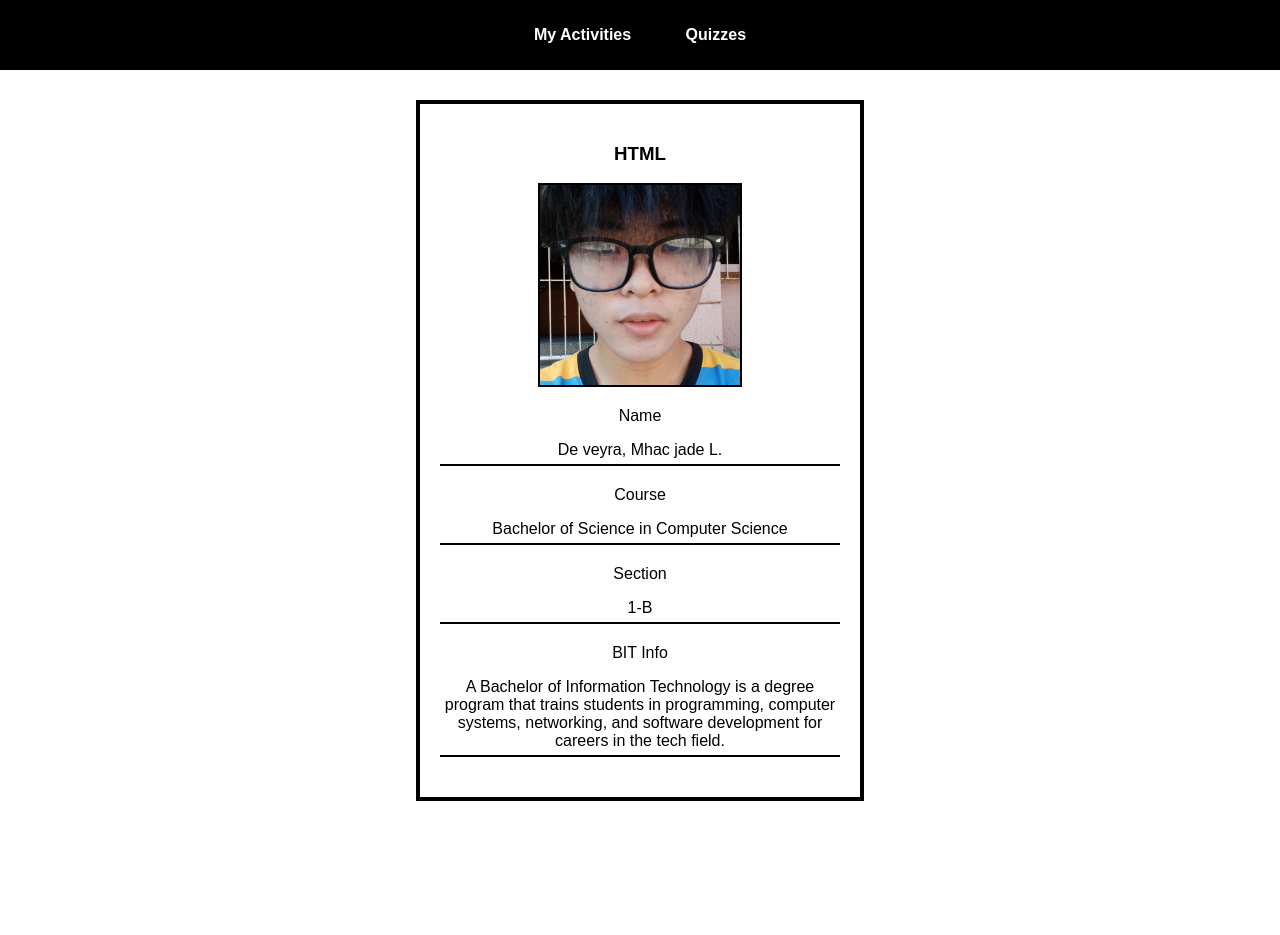
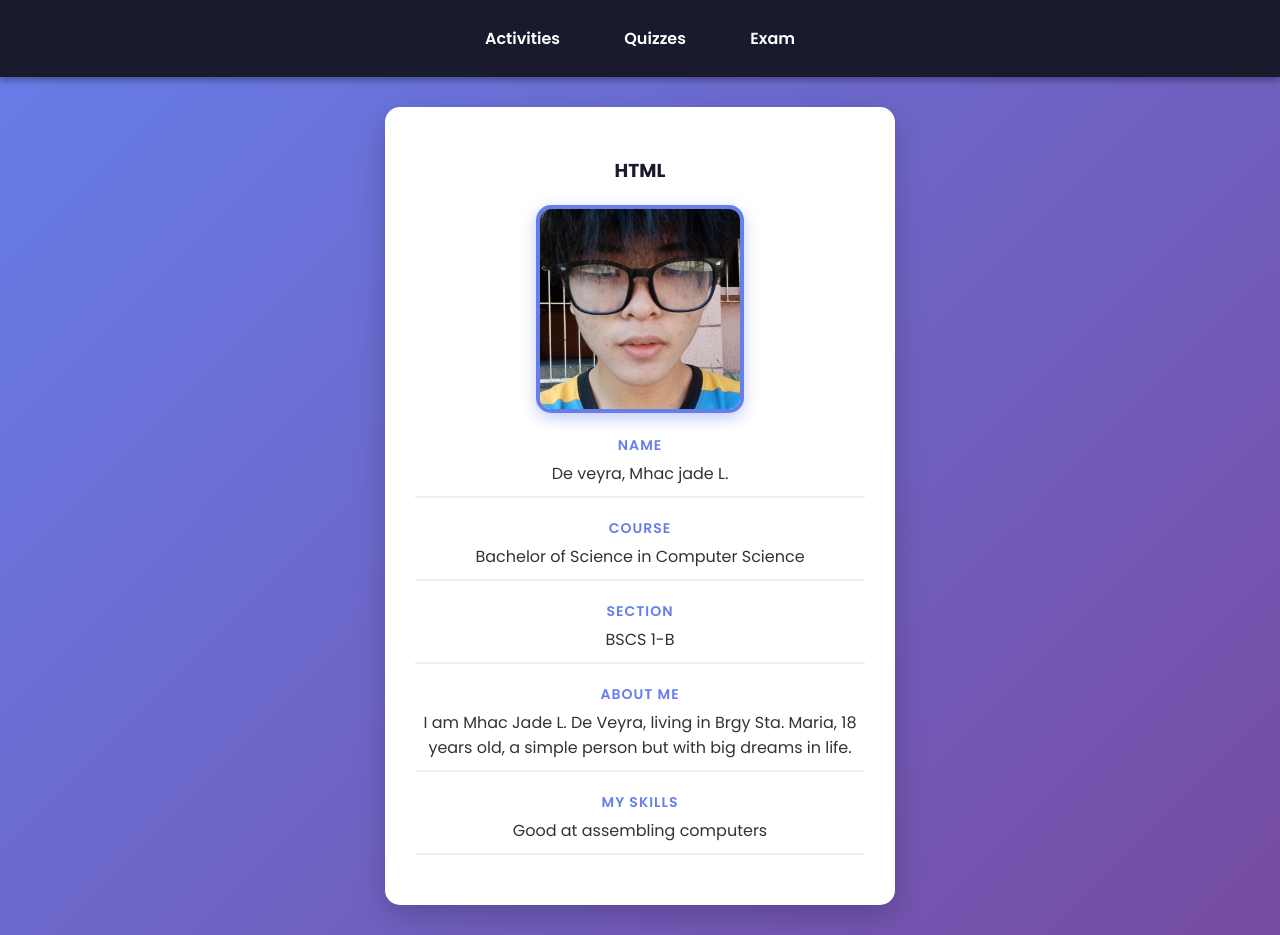
Before and after one commit to mhacjadedeveyra-oss/BSCS1B, a plain HTML site: page index.html in a window 1280 px wide. Before the commit the page ends 831 px from the top, so only its background shows below. Drawn offline with Linux system fonts and the light colour scheme.

Commit message:
Update index.html

```diff
--- a/index.html
+++ b/index.html
@@ -2,94 +2,178 @@
 <html>
 <head>
 <title>Profile</title>
-
+<link rel="stylesheet" href="navbar.css">
 <style>
 
+    @import url('https://fonts.googleapis.com/css2?family=Poppins:wght@400;600;700&display=swap');
+
     body {
-  font-family: Arial, sans-serif;
+        font-family: 'Poppins', Arial, sans-serif;
         margin: 0;
+        background: linear-gradient(135deg, #667eea 0%, #764ba2 100%);
+        min-height: 100vh;
     }
-
    .navbar {
-  background-color: black;
+        background-color: #1a1a2e;
         padding: 12px 0;
         text-align: center;
+        box-shadow: 0 4px 6px rgba(0,0,0,0.3);
     }
-
    .navbar a {
         color: white;
         text-decoration: none;
         padding: 14px 25px;
-  font-weight: bold;
+        font-weight: 600;
         display: inline-block;
+        cursor: pointer;
+        transition: all 0.3s ease;
+        border-radius: 5px;
+        margin: 0 5px;
     }
-
    .navbar a:hover {
-  background-color: gray;
+        background-color: #e94560;
+        transform: translateY(-2px);
     }
-
+   .back-link {
+        text-align: left;
+        margin-bottom: 15px;
+        cursor: pointer;
+        font-weight: 600;
+        color: #667eea;
+        transition: all 0.2s ease;
+    }
+   .back-link:hover {
+        text-decoration: underline;
+        color: #e94560;
+        transform: translateX(-3px);
+    }
    .container {
         width: 90%;
-  max-width: 400px;
+        max-width: 450px;
         margin: 30px auto;
-  border: 4px solid black;
-  padding: 20px;
+        background: white;
+        border: none;
+        border-radius: 15px;
+        padding: 30px;
         text-align: center;
+        box-shadow: 0 10px 30px rgba(0,0,0,0.2);
+        animation: fadeIn 0.5s ease;
     }
-
-
+    @keyframes fadeIn {
+        from { opacity: 0; transform: translateY(20px); }
+        to { opacity: 1; transform: translateY(0); }
+    }
    .box {
         width: 300px;
         border: 4px solid black;
         padding: 20px;
         text-align: center;
     }
-
     img {
         width: 200px;
         height: 200px;
-  border: 2px solid black;
+        border: 4px solid #667eea;
+        border-radius: 15px;
         object-fit: cover;
+        box-shadow: 0 5px 15px rgba(102, 126, 234, 0.4);
+        transition: transform 0.3s ease;
     }
-
+    img:hover {
+        transform: scale(1.05);
+    }
+    h2, h3 {
+        color: #1a1a2e;
+        margin-bottom: 20px;
+        font-weight: 700;
+    }
+    h2 {
+        border-bottom: 3px solid violet;
+        padding-bottom: 10px;
+        display: inline-block;
+    }
+    p {
+        font-weight: 600;
+        color: #667eea;
+        margin: 15px 0 5px 0;
+        font-size: 14px;
+        text-transform: uppercase;
+        letter-spacing: 1px;
+    }
    .line {
-  border-bottom: 2px solid black;
+        border-bottom: 2px solid #f0f0f0;
         margin-bottom: 20px;
-  padding-bottom: 5px;
+        padding-bottom: 10px;
+        color: #333;
+        font-weight: 400;
+    }
+   .content-section {
+        display: none;
+    }
+   .active {
+        display: block;
     }
 </style>
 </head>
-
 <body>
-
     <div class="navbar">
-  <a href="activities.html">My Activities</a>
-  <a href="quiz.html">Quizzes</a>
+        <a onclick="showSection('activities')">Activities</a>
+        <a onclick="showSection('quiz')">Quizzes</a>
+        <a onclick="showSection('exam')">Exam</a>
     </div>
 
+    <div class="content-section active" id="profile">
         <div class="container">
             <h3>HTML</h3>
-
-
             <img src="pic.jpeg" alt="Profile Picture">
-
             <p>Name</p>
             <div class="line">De veyra, Mhac jade L.</div>
-
             <p>Course</p>
             <div class="line">Bachelor of Science in Computer Science</div>
-
             <p>Section</p>
-  <div class="line">1-B</div>
-
-  <p>BIT Info</p>
-  <div class="line">
-    A Bachelor of Information Technology is a degree program that trains
-    students in programming, computer systems, networking, and software
-    development for careers in the tech field.
+            <div class="line">BSCS 1-B</div>
+            <p> About me </p>
+            <div class="line"> I am Mhac Jade L. De Veyra, living in Brgy Sta. Maria, 18 years old, a simple person but with big dreams in life. </div>
+            <p> My skills </p>
+            <div class="line"> Good at assembling computers </div>
         </div>
+    </div>
+    <div class="content-section" id="activities">
+        <div class="container">
+            <div class="back-link" onclick="showSection('profile')">< Back to Profile</div>
+            <h2>ACTIVITIES</h2>
+            <img src="cute.jpg" alt="Activities Picture">
+        </div>
+    </div>
+    <div class="content-section" id="quiz">
+        <div class="container">
+            <div class="back-link" onclick="showSection('profile')">< Back to Profile</div>
+            <h2>QUIZZES</h2>
+                <p>QUIZ # 1 (20/20)</p>
+            <img src="jade.jpg" alt="Quiz Picture">
+                <p>QUIZ # 2 (20/20)</p>
+            <img src="jade2.jpg" alt="Quiz Picture">
+                <p>QUIZ # 3 (15/20)</p>
+            <img src="jade1.jpg" alt="Quiz Picture">
+        </div>
+    </div>
+    <div class="content-section" id="exam">
+        <div class="container">
+            <div class="back-link" onclick="showSection('profile')">< Back to Profile</div>
+            <h2>EXAM</h2>
+            <img src="exam.jpg" alt="Exam Picture">
 
         </div>
+    </div>
+<script>
+    function showSection(sectionId) {
+        let sections = document.getElementsByClassName('content-section');
+        for (let i = 0; i < sections.length; i++) {
+MJ
+sections[i].classList.remove('active');
+        }
+        document.getElementById(sectionId).classList.add('active');
+    }
+</script>
 
 </body>
 </html>
```
Lines whose indentation alone changed are shown as unchanged.
